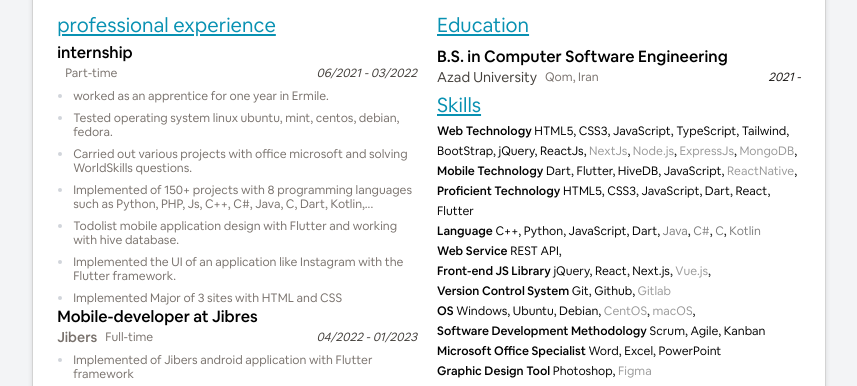
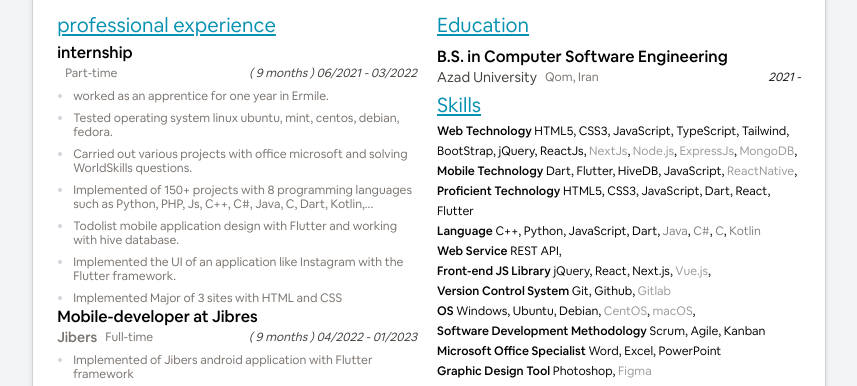
Before and after one commit to ghasemizade/ov_resume, a website: page index.html in a window 1280 px wide. Shown: the part 257-643 px from the top of the page, without its empty margins (211-1068 px from the left). Drawn offline with Linux system fonts and the light colour scheme.

Commit message:
update time

```diff
--- a/index.html
+++ b/index.html
@@ -129,6 +129,7 @@
               <div class="text-xs text-stone-700"></div>
               <div class="flex items-center text-xs">
                 <div dir="ltr" class="text-stone-700 text-xs italic px-1">
+                  <span class="font-extralight">( 9 months )</span>
                   <time datetime="2021-06"></time>06/2021 - 03/2022<time datetime="2022-03"></time>
                 </div>
               </div>
@@ -154,6 +155,7 @@
               <div class="text-xs text-stone-700"></div>
               <div class="flex items-center text-xs">
                 <div dir="ltr" class="text-stone-700 text-xs italic px-1">
+                  <span class="font-extralight">( 9 months )</span>
                   <time datetime="2019-12-06"></time>04/2022 - 01/2023<time datetime="2022-04"></time>
                 </div>
               </div>
```
